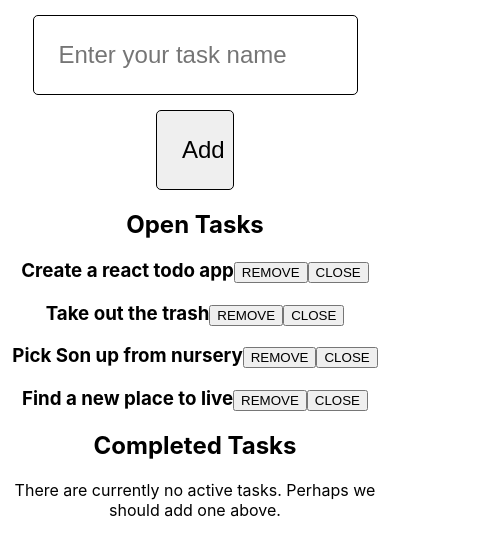
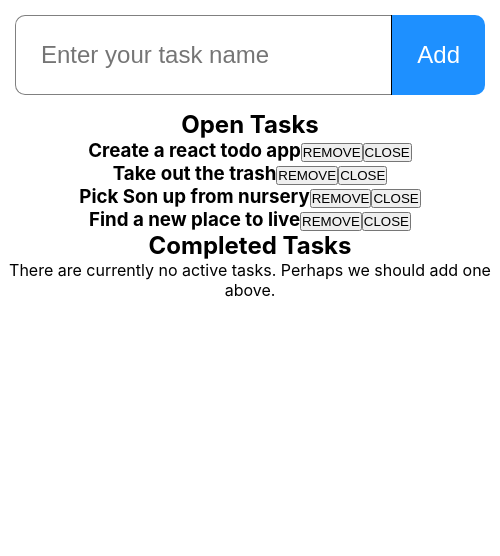
Before and after one commit to alittlebroken/react-todo, a React (Create React App) app: page / in a window 390 px wide. Shown: the top 556 px of the page, 500 px wide, since content can reach past the window. Built offline with nearby package versions, Linux system fonts and the light colour scheme.

Commit message:
Base responsive layout set and styled add task bar.

```diff
--- a/src/components/App/App.css
+++ b/src/components/App/App.css
@@ -1,38 +1,19 @@
 .App {
   text-align: center;
+  display: grid;
+  margin: 0 auto;
 }
 
-.App-logo {
-  height: 40vmin;
-  pointer-events: none;
+.ListContainer {
+  display: grid;
+  width: 100%;
+  margin: 0 auto;
+  grid-template-columns: repeat(2, 1fr);
+  grid-template-rows: auto;
 }
 
-@media (prefers-reduced-motion: no-preference) {
-  .App-logo {
-    animation: App-logo-spin infinite 20s linear;
+@media only screen and (max-width: 700px){
+  .ListContainer {
+    grid-template-columns: 1fr;
   }
 }
-
-.App-header {
-  background-color: #282c34;
-  min-height: 100vh;
-  display: flex;
-  flex-direction: column;
-  align-items: center;
-  justify-content: center;
-  font-size: calc(10px + 2vmin);
-  color: white;
-}
-
-.App-link {
-  color: #61dafb;
-}
-
-@keyframes App-logo-spin {
-  from {
-    transform: rotate(0deg);
-  }
-  to {
-    transform: rotate(360deg);
-  }
-}
--- a/src/components/App/App.js
+++ b/src/components/App/App.js
@@ -109,6 +109,8 @@ function App() {
 
       <TaskBar onAdd={addTask} />
 
+      <div className="ListContainer">
+
         <TaskList
           title="Open Tasks"
           tasks={tasks}
@@ -122,6 +124,8 @@ function App() {
          onOpen={reopenTask} />
 
       </div>
+
+    </div>
   );
 }
 
--- a/src/components/TaskBar/TaskBar.css
+++ b/src/components/TaskBar/TaskBar.css
@@ -2,19 +2,39 @@
   CSS Styles for the TaskBar Component
 */
 
+.addTaskContainer {
+  display: flex;
+  grid-template-columns: 70% 20%;
+  margin: 15px;
+}
+
 .addTask {
-  width: 70%;
   padding: 25px;
+  flex-grow: 2;
   font-size: 24px;
-  border: 1px solid black;
-  border-radius: 5px;
-  margin: 15px 15px;
+  border-width: 1px 0 1px 1px;
+  border-style: solid;
+  border-color: grey;
+  border-top-left-radius: 10px;
+  border-bottom-left-radius: 10px;
+}
+
+.addTask:focus {
+  outline: none;
 }
 
 .addTaskButton {
-  width: 20%;
-  border: 1px solid black;
-  border-radius: 5px;
+  border-width: 0 0 0 1px;
+  border-style: solid;
   padding: 25px;
   font-size: 24px;
+  border-radius: 0 10px 10px 0;
+  background-color: dodgerblue;
+  color: white;
 }
+
+@media only screen and (max-width: 700px){
+  .addTaskContainer {
+    grid-template-columns: auto 25%;
+  }
+}
--- a/src/components/TaskBar/TaskBar.js
+++ b/src/components/TaskBar/TaskBar.js
@@ -23,7 +23,7 @@ function TaskBar(props){
   };
 
   return (
-    <div>
+    <div className="addTaskContainer">
 
         <input
           className="addTask"
--- a/src/index.css
+++ b/src/index.css
@@ -1,5 +1,14 @@
+/* reset elements */
+* {
+    box-sizing: border-box;
+    margin: 0;
+    padding: 0;
+}
+
 body {
-  margin: 0;
+  max-width: 1200px;
+  min-width: 500px;
+  margin: 0 auto;
   font-family: -apple-system, BlinkMacSystemFont, 'Segoe UI', 'Roboto', 'Oxygen',
     'Ubuntu', 'Cantarell', 'Fira Sans', 'Droid Sans', 'Helvetica Neue',
     sans-serif;
```
Lines whose indentation alone changed are shown as unchanged.
